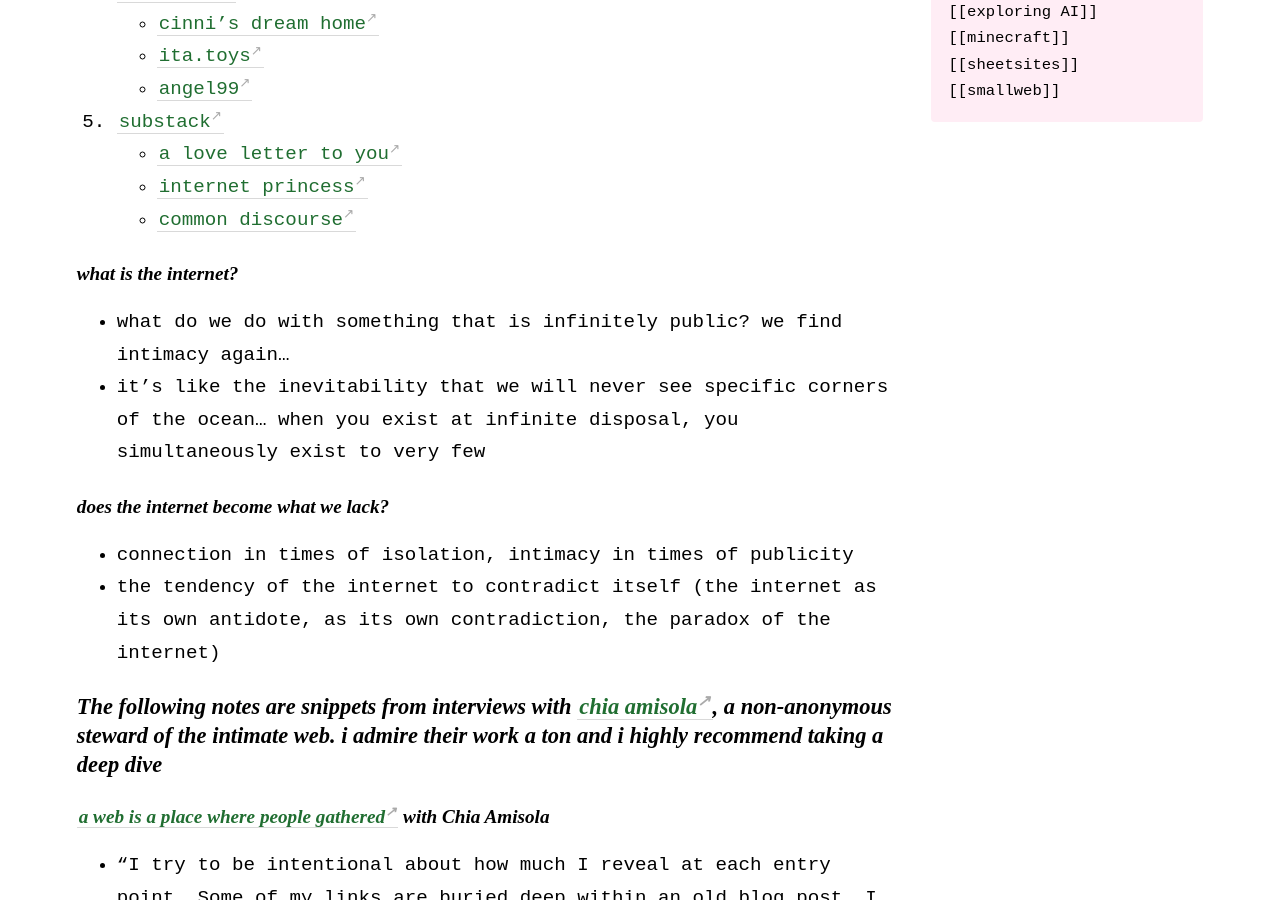
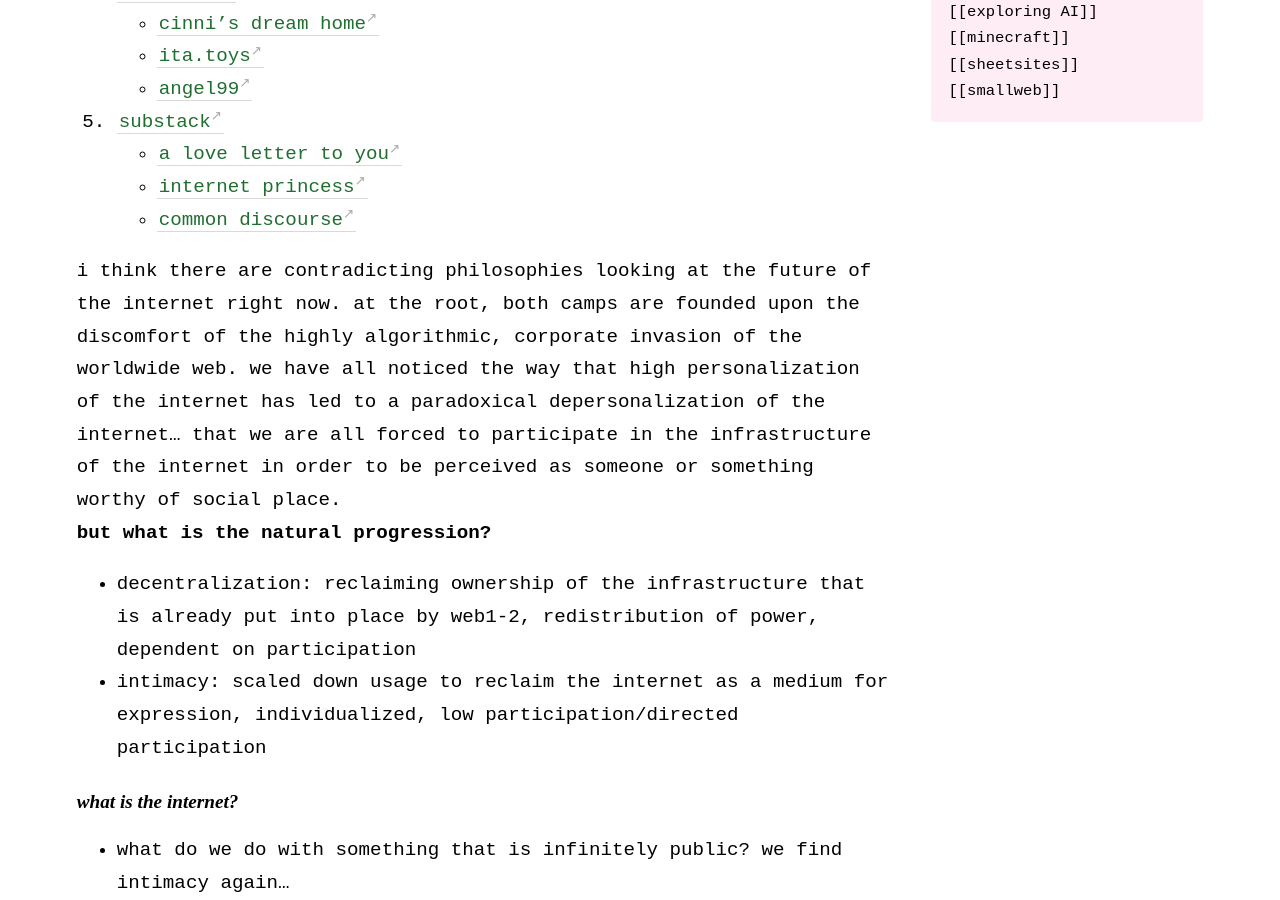
Before and after one commit to geminiworms/talyssagarden.github.io, a Jekyll site: the page built from _notes/smallweb.md, in a window 1280 px wide and 900 px high, scrolled down 389 px. Built offline with Jekyll 4.4.1, drawn with Linux system fonts in a browser that asks for light colours.

Commit message:
Update smallweb.md

```diff
--- a/_notes/smallweb.md
+++ b/_notes/smallweb.md
@@ -13,6 +13,12 @@ title: small web
    - [a love letter to you](https://alovelettertoyou.substack.com/)
    - [internet princess](https://internetprincess.substack.com/)
    - [common discourse](https://www.commondiscourse.xyz/)
+
+
+i think there are contradicting philosophies looking at the future of the internet right now. at the root, both camps are founded upon the discomfort of the highly algorithmic, corporate invasion of the worldwide web. we have all noticed the way that high personalization of the internet has led to a paradoxical depersonalization of the internet... that we are all forced to participate in the infrastructure of the internet in order to be perceived as someone or something worthy of social place. <br>
+**but what is the natural progression?** <br>
+- decentralization: reclaiming ownership of the infrastructure that is already put into place by web1-2, redistribution of power, dependent on participation
+- intimacy: scaled down usage to reclaim the internet as a medium for expression, individualized, low participation/directed participation
 
 #### what is the internet?
 - what do we do with something that is infinitely public? we find intimacy again...
```
